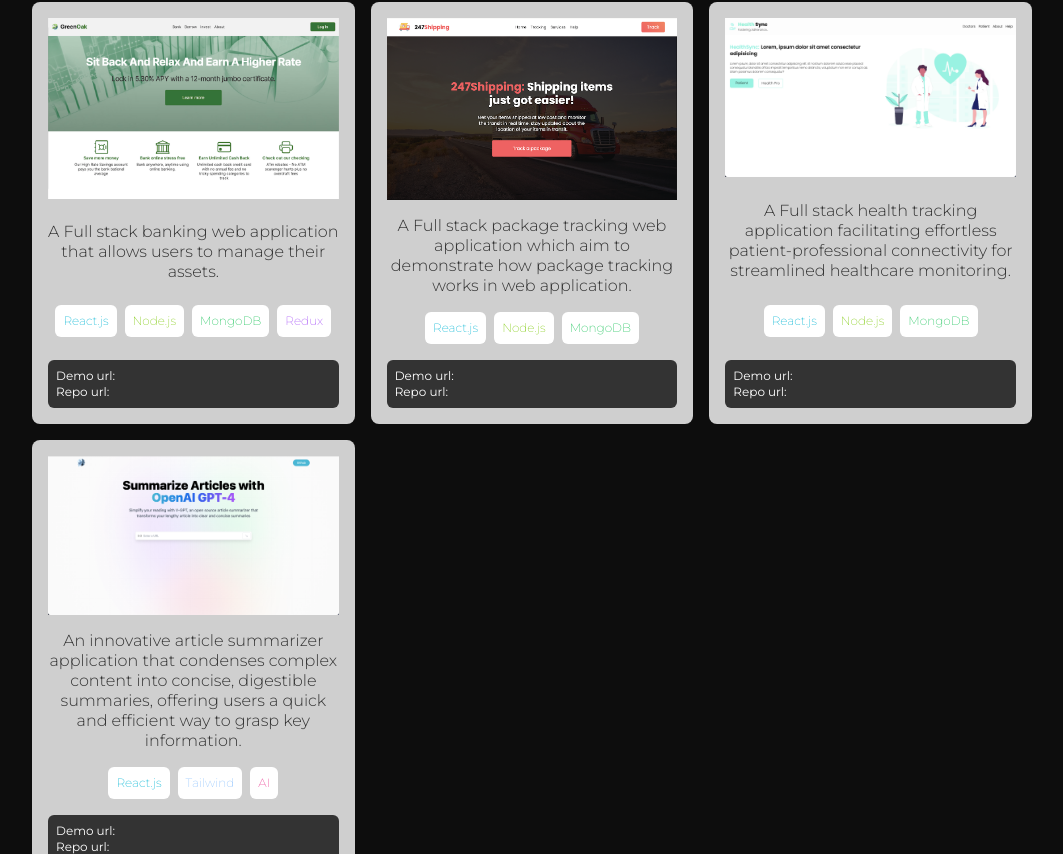
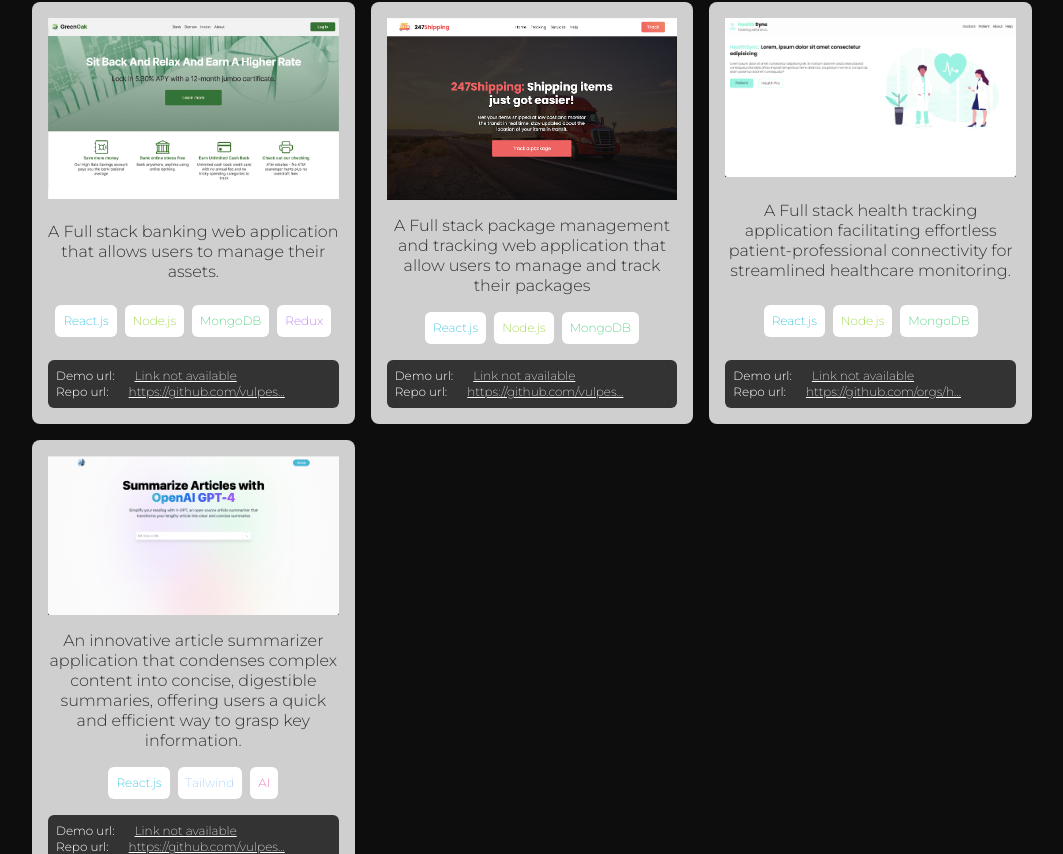
Before and after one commit to vulpes231/https---github.com-vulpes231-vulpes_dev_portfolio, a React (Vite) app: page / in a window 1280 px wide. Shown: the part 1946-2800 px from the top of the page, without its empty margins (108-1171 px from the left). Built offline with nearby package versions, Linux system fonts and the light colour scheme.

Commit message:
fix-project section

```diff
--- a/src/components/Header.jsx
+++ b/src/components/Header.jsx
@@ -39,7 +39,7 @@ const Header = () => {
 
   return (
     <header
-      className={`${styles.padding.large} ${styles.colors.lightBg} w-full  sticky top-0`}
+      className={`${styles.padding.large} ${styles.colors.lightBg} w-full  sticky top-0 z-50`}
     >
       <nav className={`flex justify-between items-center`}>
         {/* logo */}
--- a/src/components/Projects.jsx
+++ b/src/components/Projects.jsx
@@ -2,6 +2,7 @@ import React from "react";
 import { projects } from "../constants";
 import { motion } from "framer-motion";
 import { styles } from "../constants/styles";
+import { Link } from "react-router-dom";
 
 const Projects = () => {
   const myProjects = projects.map((project) => {
@@ -48,9 +49,28 @@ const Projects = () => {
             );
           })}
         </div>
-        <div className="bg-[#333] p-2 rounded-md text-[#fff] text-xs">
-          <p>Demo url:</p>
-          <p>Repo url:</p>
+        <div className="bg-[#333] p-2 rounded-md text-[#fff]">
+          <p className="flex items-center gap-5 text-xs font-light ">
+            Demo url:
+            <Link
+              className="font-extralight underline "
+              target="_blank"
+              to={project.demo_url}
+            >
+              {project.demo_url.substring(0, 25) || "Link not available"}
+            </Link>
+          </p>
+          <p className="flex items-center gap-5 text-xs font-light ">
+            Repo url:{" "}
+            <Link
+              className="font-extralight underline "
+              target="_blank"
+              to={project.repo_url}
+            >
+              {project.repo_url.substring(0, 25) + "..." ||
+                "Link not available"}
+            </Link>
+          </p>
         </div>
       </motion.article>
     );
--- a/src/components/Stacks.jsx
+++ b/src/components/Stacks.jsx
@@ -2,8 +2,8 @@ import React from "react";
 
 const Stacks = ({ pic, title }) => {
   return (
-    <div className="flex flex-col items-center">
-      <img src={pic} alt="" className="w-[80px] bg-[#333] rounded-full" />
+    <div className="flex flex-col items-center w-[80px]">
+      <img src={pic} alt="" className=" bg-[#333] rounded-full w-full" />
       <p className="whitespace-nowrap">{title}</p>
     </div>
   );
--- a/src/constants/index.js
+++ b/src/constants/index.js
@@ -62,13 +62,17 @@ const projects = [
     title:
       "A Full stack banking web application that allows users to manage their assets.",
     tools: ["React.js", "Node.js", "MongoDB", "Redux"],
+    demo_url: "",
+    repo_url: "https://github.com/vulpes231/green-oak-client",
   },
   {
     id: 2,
     img: track,
     title:
-      "A Full stack package tracking web application which aim to demonstrate how package tracking works in web application.",
+      "A Full stack package management and tracking web application that allow users to manage and track their packages",
     tools: ["React.js", "Node.js", "MongoDB"],
+    demo_url: "",
+    repo_url: "https://github.com/vulpes231/cserve-ui",
   },
   {
     id: 3,
@@ -76,6 +80,8 @@ const projects = [
     title:
       "A Full stack health tracking application facilitating effortless patient-professional connectivity for streamlined healthcare monitoring.",
     tools: ["React.js", "Node.js", "MongoDB"],
+    demo_url: "",
+    repo_url: "https://github.com/orgs/health-sync23/repositories",
   },
   {
     id: 4,
@@ -83,6 +89,8 @@ const projects = [
     title:
       "An innovative article summarizer application that condenses complex content into concise, digestible summaries, offering users a quick and efficient way to grasp key information.",
     tools: ["React.js", "Tailwind", "AI"],
+    demo_url: "",
+    repo_url: "https://github.com/vulpes231/vgpt",
   },
 ];
 
```
